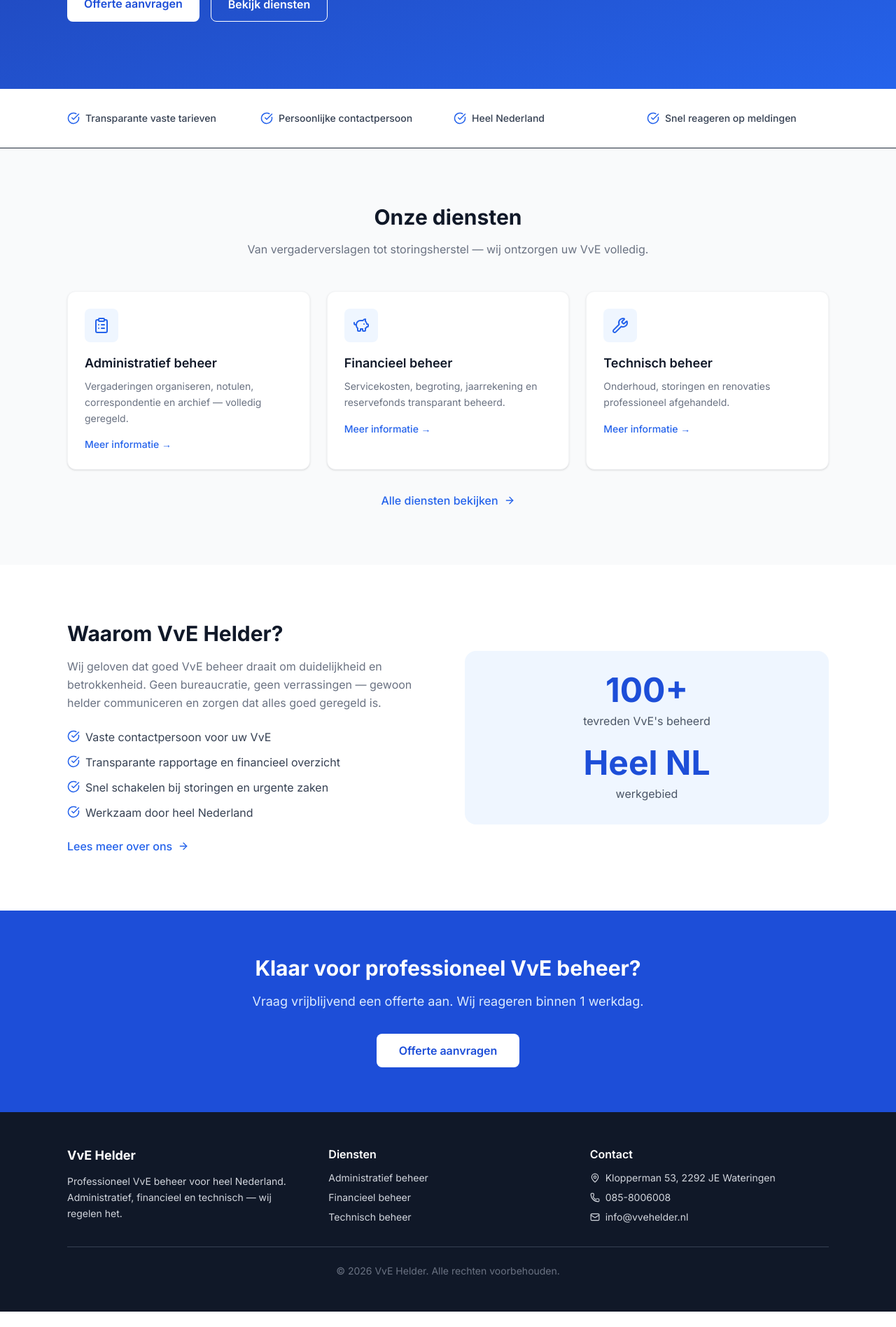
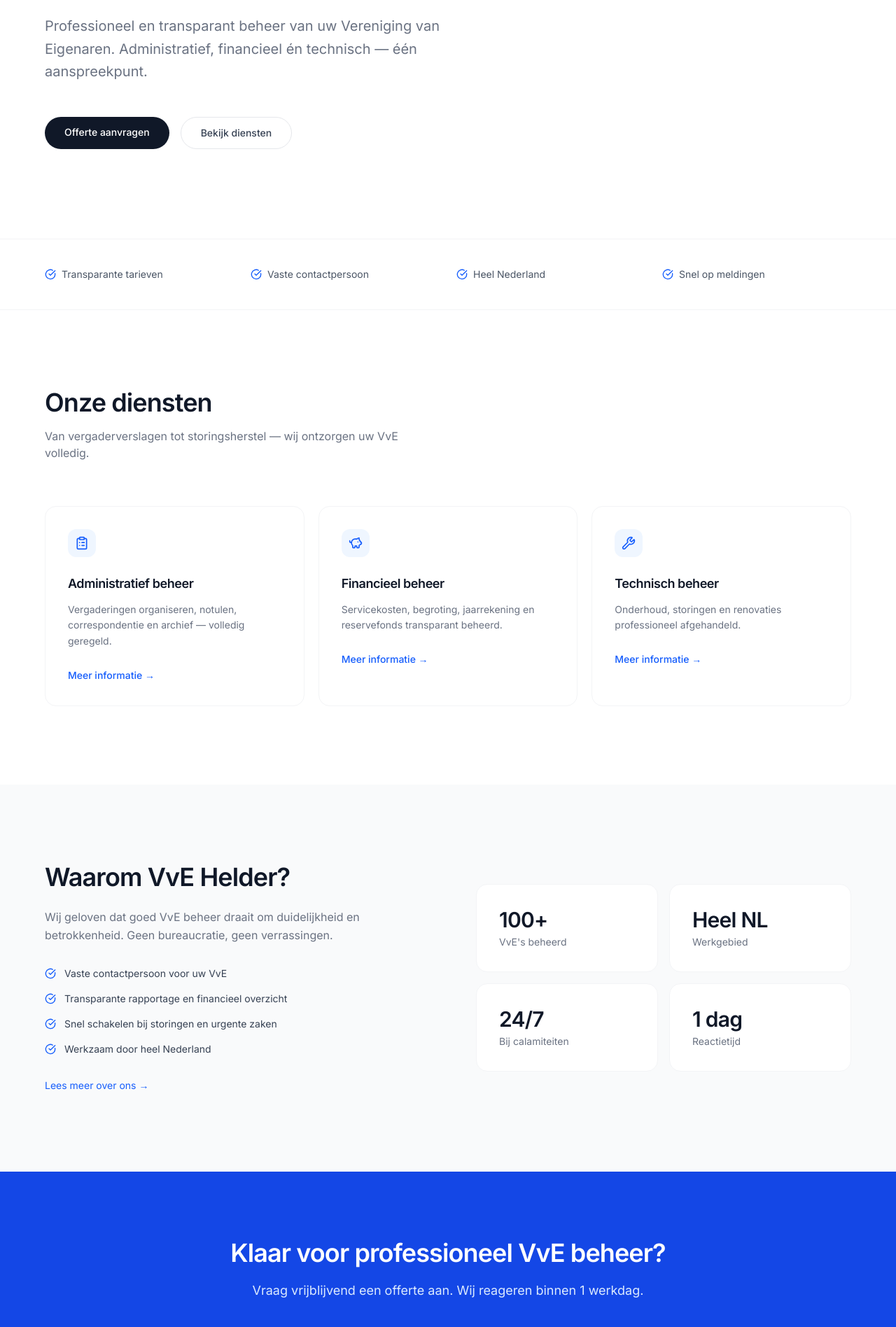
Before and after one commit to mitchellkauderer-code/vve-helder, a Next.js app: page / in a window 1280 px wide. Shown: the part 360-2256 px from the top of the page at 70% size. Before the commit the page ends 2234 px from the top, so only its background shows below. Built offline with nearby package versions, Linux system fonts and the light colour scheme.

Commit message:
design: apply Cohere-inspired layout with blue palette

```diff
--- a/app/globals.css
+++ b/app/globals.css
@@ -16,7 +16,7 @@
     scroll-behavior: smooth;
   }
   body {
-    color: var(--color-gray-800);
-    background-color: white;
+    background-color: #ffffff;
+    color: #212121;
   }
 }
--- a/app/page.tsx
+++ b/app/page.tsx
@@ -1,6 +1,6 @@
 import type { Metadata } from "next";
 import Link from "next/link";
-import { ClipboardList, PiggyBank, Wrench, CheckCircle, ArrowRight } from "lucide-react";
+import { ClipboardList, PiggyBank, Wrench, CheckCircle } from "lucide-react";
 import DienstCard from "@/components/DienstCard";
 import CTABanner from "@/components/CTABanner";
 
@@ -10,66 +10,66 @@ export const metadata: Metadata = {
     "Zorgeloos VvE beheer voor heel Nederland. Wij regelen de administratie, financiën en technisch onderhoud van uw Vereniging van Eigenaren.",
 };
 
-const usps = [
-  "Transparante vaste tarieven",
-  "Persoonlijke contactpersoon",
-  "Heel Nederland",
-  "Snel reageren op meldingen",
-];
-
 export default function HomePage() {
   return (
     <>
-      <section className="bg-gradient-to-br from-primary-800 to-primary-600 text-white py-24">
-        <div className="max-w-6xl mx-auto px-4 sm:px-6 lg:px-8">
-          <div className="max-w-2xl">
-            <h1 className="text-4xl sm:text-5xl font-bold leading-tight mb-6">
-              VvE beheer zonder zorgen
+      {/* Hero */}
+      <section className="bg-white pt-24 pb-32 px-6">
+        <div className="max-w-6xl mx-auto">
+          <p className="text-sm font-medium text-blue-600 mb-6 tracking-widest uppercase">VvE Beheer Nederland</p>
+          <h1 className="text-5xl sm:text-7xl font-semibold tracking-tight text-gray-900 leading-none mb-8 max-w-3xl">
+            VvE beheer<br />zonder zorgen.
           </h1>
-            <p className="text-xl text-primary-100 mb-8 leading-relaxed">
-              Professioneel en transparant beheer van uw Vereniging van
-              Eigenaren. Administratief, financieel én technisch — één aanspreekpunt.
+          <p className="text-xl text-gray-500 max-w-xl mb-12 leading-relaxed">
+            Professioneel en transparant beheer van uw Vereniging van Eigenaren.
+            Administratief, financieel én technisch — één aanspreekpunt.
           </p>
           <div className="flex flex-col sm:flex-row gap-4">
             <Link
               href="/offerte-aanvragen"
-                className="bg-white text-primary-700 px-6 py-3 rounded-lg font-semibold hover:bg-primary-50 transition-colors text-center"
+              className="bg-gray-900 text-white px-7 py-3 rounded-full text-sm font-medium hover:bg-gray-700 transition-colors inline-block text-center"
             >
               Offerte aanvragen
             </Link>
             <Link
               href="/diensten"
-                className="border border-white text-white px-6 py-3 rounded-lg font-semibold hover:bg-primary-700 transition-colors text-center"
+              className="text-gray-700 px-7 py-3 rounded-full text-sm font-medium border border-gray-200 hover:border-gray-400 transition-colors inline-block text-center"
             >
               Bekijk diensten
             </Link>
           </div>
         </div>
-        </div>
       </section>
 
-      <section className="bg-white py-8 border-b">
-        <div className="max-w-6xl mx-auto px-4 sm:px-6 lg:px-8">
-          <div className="grid grid-cols-2 md:grid-cols-4 gap-4">
-            {usps.map((usp) => (
-              <div key={usp} className="flex items-center gap-2 text-gray-700">
-                <CheckCircle className="text-primary-600 shrink-0" size={18} />
-                <span className="text-sm font-medium">{usp}</span>
+      {/* Trust strip */}
+      <section className="border-y border-gray-100 py-10 px-6">
+        <div className="max-w-6xl mx-auto">
+          <div className="grid grid-cols-2 md:grid-cols-4 gap-6">
+            {[
+              { label: "Transparante tarieven" },
+              { label: "Vaste contactpersoon" },
+              { label: "Heel Nederland" },
+              { label: "Snel op meldingen" },
+            ].map((item) => (
+              <div key={item.label} className="flex items-center gap-2 text-gray-600">
+                <CheckCircle className="text-blue-600 shrink-0" size={16} />
+                <span className="text-sm">{item.label}</span>
               </div>
             ))}
           </div>
         </div>
       </section>
 
-      <section className="py-20 bg-gray-50">
-        <div className="max-w-6xl mx-auto px-4 sm:px-6 lg:px-8">
-          <div className="text-center mb-12">
-            <h2 className="text-3xl font-bold text-gray-900 mb-4">Onze diensten</h2>
-            <p className="text-gray-500 max-w-xl mx-auto">
+      {/* Diensten */}
+      <section className="py-28 px-6 bg-white">
+        <div className="max-w-6xl mx-auto">
+          <div className="mb-16">
+            <h2 className="text-4xl font-semibold tracking-tight text-gray-900 mb-4">Onze diensten</h2>
+            <p className="text-gray-500 max-w-lg">
               Van vergaderverslagen tot storingsherstel — wij ontzorgen uw VvE volledig.
             </p>
           </div>
-          <div className="grid grid-cols-1 md:grid-cols-3 gap-6">
+          <div className="grid grid-cols-1 md:grid-cols-3 gap-5">
             <DienstCard
               icon={ClipboardList}
               title="Administratief beheer"
@@ -89,54 +89,53 @@ export default function HomePage() {
               href="/diensten/technisch-beheer"
             />
           </div>
-          <div className="text-center mt-8">
-            <Link
-              href="/diensten"
-              className="inline-flex items-center gap-2 text-primary-600 font-medium hover:text-primary-800"
-            >
-              Alle diensten bekijken <ArrowRight size={16} />
-            </Link>
-          </div>
         </div>
       </section>
 
-      <section className="py-20 bg-white">
-        <div className="max-w-6xl mx-auto px-4 sm:px-6 lg:px-8">
-          <div className="grid grid-cols-1 md:grid-cols-2 gap-12 items-center">
+      {/* Waarom wij */}
+      <section className="py-28 px-6 bg-gray-50">
+        <div className="max-w-6xl mx-auto">
+          <div className="grid grid-cols-1 md:grid-cols-2 gap-20 items-center">
             <div>
-              <h2 className="text-3xl font-bold text-gray-900 mb-4">
+              <h2 className="text-4xl font-semibold tracking-tight text-gray-900 mb-6">
                 Waarom VvE Helder?
               </h2>
-              <p className="text-gray-500 leading-relaxed mb-6">
+              <p className="text-gray-500 leading-relaxed mb-8">
                 Wij geloven dat goed VvE beheer draait om duidelijkheid en
-                betrokkenheid. Geen bureaucratie, geen verrassingen — gewoon
-                helder communiceren en zorgen dat alles goed geregeld is.
+                betrokkenheid. Geen bureaucratie, geen verrassingen.
               </p>
-              <ul className="space-y-3">
+              <ul className="space-y-4">
                 {[
                   "Vaste contactpersoon voor uw VvE",
                   "Transparante rapportage en financieel overzicht",
                   "Snel schakelen bij storingen en urgente zaken",
                   "Werkzaam door heel Nederland",
                 ].map((item) => (
-                  <li key={item} className="flex items-start gap-2 text-gray-700">
-                    <CheckCircle className="text-primary-600 mt-0.5 shrink-0" size={18} />
+                  <li key={item} className="flex items-start gap-3 text-gray-700 text-sm">
+                    <CheckCircle className="text-blue-600 mt-0.5 shrink-0" size={16} />
                     <span>{item}</span>
                   </li>
                 ))}
               </ul>
               <Link
                 href="/over-ons"
-                className="mt-6 inline-flex items-center gap-2 text-primary-600 font-medium hover:text-primary-800"
+                className="mt-8 inline-block text-sm text-blue-600 hover:underline"
               >
-                Lees meer over ons <ArrowRight size={16} />
+                Lees meer over ons →
               </Link>
             </div>
-            <div className="bg-primary-50 rounded-2xl p-8 text-center">
-              <p className="text-5xl font-bold text-primary-700 mb-2">100+</p>
-              <p className="text-gray-600 mb-6">tevreden VvE's beheerd</p>
-              <p className="text-5xl font-bold text-primary-700 mb-2">Heel NL</p>
-              <p className="text-gray-600">werkgebied</p>
+            <div className="grid grid-cols-2 gap-4">
+              {[
+                { number: "100+", label: "VvE's beheerd" },
+                { number: "Heel NL", label: "Werkgebied" },
+                { number: "24/7", label: "Bij calamiteiten" },
+                { number: "1 dag", label: "Reactietijd" },
+              ].map((stat) => (
+                <div key={stat.label} className="bg-white rounded-2xl p-8 border border-gray-100">
+                  <p className="text-3xl font-semibold text-gray-900 tracking-tight mb-1">{stat.number}</p>
+                  <p className="text-sm text-gray-500">{stat.label}</p>
+                </div>
+              ))}
             </div>
           </div>
         </div>
--- a/components/CTABanner.tsx
+++ b/components/CTABanner.tsx
@@ -10,13 +10,13 @@ export default function CTABanner({
   subtitle = "Vraag vrijblijvend een offerte aan. Wij reageren binnen 1 werkdag.",
 }: CTABannerProps) {
   return (
-    <section className="bg-primary-700 text-white py-16">
-      <div className="max-w-4xl mx-auto px-4 text-center">
-        <h2 className="text-3xl font-bold mb-4">{title}</h2>
-        <p className="text-primary-100 mb-8 text-lg">{subtitle}</p>
+    <section className="bg-blue-700 text-white py-24">
+      <div className="max-w-4xl mx-auto px-6 text-center">
+        <h2 className="text-4xl font-semibold tracking-tight mb-5">{title}</h2>
+        <p className="text-blue-100 mb-10 text-lg">{subtitle}</p>
         <Link
           href="/offerte-aanvragen"
-          className="bg-white text-primary-700 px-8 py-3 rounded-lg font-semibold hover:bg-primary-50 transition-colors inline-block"
+          className="bg-white text-blue-700 px-8 py-3 rounded-full font-medium hover:bg-blue-50 transition-colors inline-block text-sm"
         >
           Offerte aanvragen
         </Link>
--- a/components/DienstCard.tsx
+++ b/components/DienstCard.tsx
@@ -12,14 +12,14 @@ export default function DienstCard({ icon: Icon, title, description, href }: Die
   return (
     <Link
       href={href}
-      className="block bg-white rounded-xl p-6 shadow-sm border border-gray-100 hover:shadow-md hover:border-primary-200 transition-all group"
+      className="block bg-white rounded-2xl p-8 border border-gray-100 hover:border-gray-300 transition-all group"
     >
-      <div className="bg-primary-50 w-12 h-12 rounded-lg flex items-center justify-center mb-4 group-hover:bg-primary-100 transition-colors">
-        <Icon className="text-primary-600" size={24} />
+      <div className="w-10 h-10 rounded-xl bg-blue-50 flex items-center justify-center mb-6">
+        <Icon className="text-blue-600" size={20} />
       </div>
-      <h3 className="font-semibold text-lg text-gray-900 mb-2">{title}</h3>
-      <p className="text-gray-500 text-sm leading-relaxed">{description}</p>
-      <span className="text-primary-600 text-sm font-medium mt-4 inline-block">
+      <h3 className="font-semibold text-gray-900 text-lg mb-3 tracking-tight">{title}</h3>
+      <p className="text-gray-500 text-sm leading-relaxed mb-6">{description}</p>
+      <span className="text-blue-600 text-sm font-medium group-hover:underline">
         Meer informatie →
       </span>
     </Link>
--- a/components/Footer.tsx
+++ b/components/Footer.tsx
@@ -1,61 +1,43 @@
 import Link from "next/link";
-import { Phone, Mail, MapPin } from "lucide-react";
 
 export default function Footer() {
   return (
-    <footer className="bg-gray-900 text-gray-300">
-      <div className="max-w-6xl mx-auto px-4 sm:px-6 lg:px-8 py-12">
-        <div className="grid grid-cols-1 md:grid-cols-3 gap-8">
-          <div>
-            <h3 className="text-white font-bold text-lg mb-3">VvE Helder</h3>
-            <p className="text-sm leading-relaxed">
+    <footer className="bg-gray-900 text-gray-400">
+      <div className="max-w-6xl mx-auto px-6 lg:px-8 py-16">
+        <div className="grid grid-cols-1 md:grid-cols-4 gap-12 mb-16">
+          <div className="md:col-span-2">
+            <p className="text-white font-semibold text-lg tracking-tight mb-4">VvE Helder</p>
+            <p className="text-sm leading-relaxed max-w-xs">
               Professioneel VvE beheer voor heel Nederland. Administratief,
               financieel en technisch — wij regelen het.
             </p>
           </div>
 
           <div>
-            <h3 className="text-white font-semibold mb-3">Diensten</h3>
-            <ul className="space-y-2 text-sm">
-              <li>
-                <Link href="/diensten/administratief-beheer" className="hover:text-white transition-colors">
-                  Administratief beheer
-                </Link>
-              </li>
-              <li>
-                <Link href="/diensten/financieel-beheer" className="hover:text-white transition-colors">
-                  Financieel beheer
-                </Link>
-              </li>
-              <li>
-                <Link href="/diensten/technisch-beheer" className="hover:text-white transition-colors">
-                  Technisch beheer
-                </Link>
-              </li>
+            <p className="text-white text-sm font-medium mb-4">Diensten</p>
+            <ul className="space-y-3 text-sm">
+              <li><Link href="/diensten/administratief-beheer" className="hover:text-white transition-colors">Administratief beheer</Link></li>
+              <li><Link href="/diensten/financieel-beheer" className="hover:text-white transition-colors">Financieel beheer</Link></li>
+              <li><Link href="/diensten/technisch-beheer" className="hover:text-white transition-colors">Technisch beheer</Link></li>
             </ul>
           </div>
 
           <div>
-            <h3 className="text-white font-semibold mb-3">Contact</h3>
-            <ul className="space-y-2 text-sm">
-              <li className="flex items-center gap-2">
-                <MapPin size={14} />
-                Klopperman 53, 2292 JE Wateringen
-              </li>
-              <li className="flex items-center gap-2">
-                <Phone size={14} />
-                085-8006008
-              </li>
-              <li className="flex items-center gap-2">
-                <Mail size={14} />
-                info@vvehelder.nl
-              </li>
+            <p className="text-white text-sm font-medium mb-4">Contact</p>
+            <ul className="space-y-3 text-sm">
+              <li>Klopperman 53, Wateringen</li>
+              <li>085-8006008</li>
+              <li>info@vvehelder.nl</li>
             </ul>
           </div>
         </div>
 
-        <div className="border-t border-gray-700 mt-8 pt-6 text-sm text-center text-gray-500">
-          © {new Date().getFullYear()} VvE Helder. Alle rechten voorbehouden.
+        <div className="border-t border-gray-800 pt-8 flex flex-col md:flex-row justify-between items-center gap-4 text-xs text-gray-600">
+          <p>© {new Date().getFullYear()} VvE Helder. Alle rechten voorbehouden.</p>
+          <div className="flex gap-6">
+            <Link href="/contact" className="hover:text-gray-400 transition-colors">Contact</Link>
+            <Link href="/over-ons" className="hover:text-gray-400 transition-colors">Over ons</Link>
+          </div>
         </div>
       </div>
     </footer>
--- a/components/Navbar.tsx
+++ b/components/Navbar.tsx
@@ -5,7 +5,6 @@ import { useState } from "react";
 import { Menu, X } from "lucide-react";
 
 const navLinks = [
-  { href: "/", label: "Home" },
   { href: "/diensten", label: "Diensten" },
   { href: "/over-ons", label: "Over ons" },
   { href: "/contact", label: "Contact" },
@@ -15,55 +14,47 @@ export default function Navbar() {
   const [open, setOpen] = useState(false);
 
   return (
-    <nav className="bg-white shadow-sm sticky top-0 z-50">
-      <div className="max-w-6xl mx-auto px-4 sm:px-6 lg:px-8">
+    <nav className="bg-white border-b border-gray-100 sticky top-0 z-50">
+      <div className="max-w-6xl mx-auto px-6 lg:px-8">
         <div className="flex justify-between items-center h-16">
-          <Link href="/" className="text-xl font-bold text-primary-700">
+          <Link href="/" className="text-lg font-semibold tracking-tight text-gray-900">
             VvE Helder
           </Link>
 
-          <div className="hidden md:flex items-center gap-8">
+          <div className="hidden md:flex items-center gap-10">
             {navLinks.map((link) => (
               <Link
                 key={link.href}
                 href={link.href}
-                className="text-gray-600 hover:text-primary-700 font-medium transition-colors"
+                className="text-sm text-gray-600 hover:text-gray-900 transition-colors"
               >
                 {link.label}
               </Link>
             ))}
             <Link
               href="/offerte-aanvragen"
-              className="bg-primary-600 text-white px-4 py-2 rounded-lg font-medium hover:bg-primary-700 transition-colors"
+              className="bg-gray-900 text-white text-sm px-5 py-2 rounded-full hover:bg-gray-700 transition-colors"
             >
               Offerte aanvragen
             </Link>
           </div>
 
-          <button
-            className="md:hidden text-gray-600"
-            onClick={() => setOpen(!open)}
-          >
-            {open ? <X size={24} /> : <Menu size={24} />}
+          <button className="md:hidden text-gray-600" onClick={() => setOpen(!open)}>
+            {open ? <X size={22} /> : <Menu size={22} />}
           </button>
         </div>
       </div>
 
       {open && (
-        <div className="md:hidden bg-white border-t px-4 py-4 flex flex-col gap-4">
+        <div className="md:hidden bg-white border-t border-gray-100 px-6 py-5 flex flex-col gap-5">
           {navLinks.map((link) => (
-            <Link
-              key={link.href}
-              href={link.href}
-              className="text-gray-700 font-medium"
-              onClick={() => setOpen(false)}
-            >
+            <Link key={link.href} href={link.href} className="text-sm text-gray-700" onClick={() => setOpen(false)}>
               {link.label}
             </Link>
           ))}
           <Link
             href="/offerte-aanvragen"
-            className="bg-primary-600 text-white px-4 py-2 rounded-lg font-medium text-center"
+            className="bg-gray-900 text-white text-sm px-5 py-2 rounded-full text-center"
             onClick={() => setOpen(false)}
           >
             Offerte aanvragen
```
Lines whose indentation alone changed are shown as unchanged.
